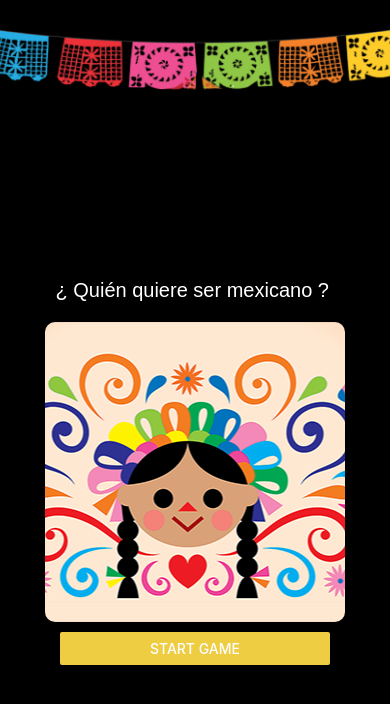
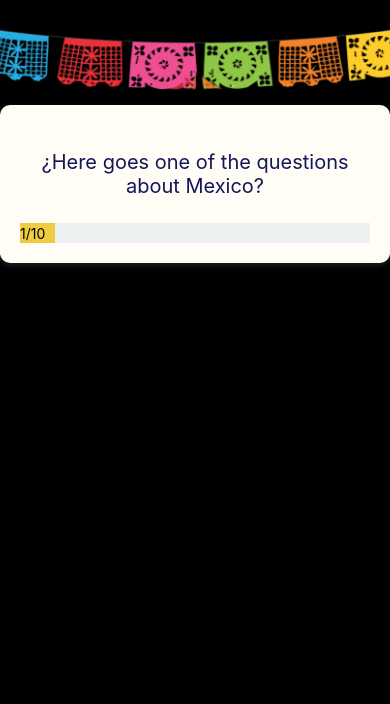
Before and after one commit to Yosolita1978/MexicanQuizGame, a React Native app: screen / in a window 390 px wide. Shown: the top 704 px of the page. Built offline with nearby package versions, Linux system fonts and the light colour scheme.

Commit message:
working in the QuizScreen and its components

```diff
--- a/App.js
+++ b/App.js
@@ -2,6 +2,7 @@ import { StatusBar } from 'expo-status-bar';
 import React from 'react';
 import { StyleSheet, Text, View } from 'react-native';
 import Header from './components/Header';
+import QuizScreen from './screens/QuizScreen';
 import StartScreen from './screens/StartScreen';
 
 export default function App() {
@@ -9,7 +10,7 @@ export default function App() {
     <View style={styles.container}>
       <StatusBar  barStyle={'light-content'}/>
       <Header />
-      <StartScreen />
+      <QuizScreen />
     </View>
   );
 }
--- /dev/null
+++ b/components/QuestionCard.js
@@ -0,0 +1,68 @@
+import React from 'react';
+import { View, StyleSheet, Text } from 'react-native';
+import Color from "../constants/colors";
+import Card from '../components/Card';
+
+
+const QuestionCard = props => {
+    return(
+
+        <Card style={styles.questionView}>
+            <Text style={styles.questionText}>
+            {props.questionTitle}
+            </Text>
+            <View style={styles.barView}>
+            <View style={styles.progressView}>
+                <Text style={styles.numQuestion}>1/10</Text>
+            </View>
+
+            </View>
+
+        </Card>
+
+    );
+
+};
+
+const styles = StyleSheet.create({
+    questionView:{
+        width: '100%',
+        alignItems: 'center',
+        marginTop: 15,
+        flexDirection: 'column',
+        backgroundColor: Color.backgrounds
+    },
+    questionText:{
+        fontSize: 20,
+        marginVertical: 10,
+        textAlign: 'center',
+        color: Color.secondary,
+        padding:15
+    },
+    numQuestion:{
+        fontSize: 14,
+        color: 'black',
+
+    },
+    barView:{
+        flex: 1,
+        justifyContent: 'center',
+        alignContent: 'center',
+        width:'100%',
+        backgroundColor: Color.backgroundGray,
+        paddingTop: 20
+
+    },
+    progressView:{
+        backgroundColor: Color.accent,
+        width:'10%',
+        height: 20,
+        marginTop: -20,
+        justifyContent: 'center',
+        alignContent: 'center'
+
+    }
+
+});
+
+export default QuestionCard;
--- a/constants/colors.js
+++ b/constants/colors.js
@@ -1,5 +1,7 @@
 export default {
     primary: "#942d0e",
     secondary: "#15155b",
-    accent: "#efcd43"
+    accent: "#efcd43",
+    backgrounds: "#FFFDF5",
+    backgroundGray: "#ecf0f1"
 }
--- /dev/null
+++ b/screens/QuizScreen.js
@@ -0,0 +1,27 @@
+import React from 'react';
+import { View, StyleSheet} from 'react-native';
+import QuestionCard from '../components/QuestionCard';
+
+const QuizScreen = props => {
+
+    return(
+    <View style={styles.quizScreen}>
+        <QuestionCard questionTitle={"¿Here goes one of the questions about Mexico?"}/>
+
+    </View>
+    );
+
+};
+
+const styles = StyleSheet.create({
+    quizScreen:{
+        flex: 1,
+        alignItems: 'center',
+        justifyContent: 'flex-start',
+        backgroundColor: 'black'
+       },
+
+
+});
+
+export default QuizScreen;
--- a/screens/StartScreen.js
+++ b/screens/StartScreen.js
@@ -31,8 +31,7 @@ const styles = StyleSheet.create({
         marginVertical:10,
         color: 'white',
         textDecorationColor: Color.accent,
-        marginBottom: 20,
-        fontFamily: 'sans-serif'
+        marginBottom: 20
     },
        buttonView:{
         paddingHorizontal: 15,
```
